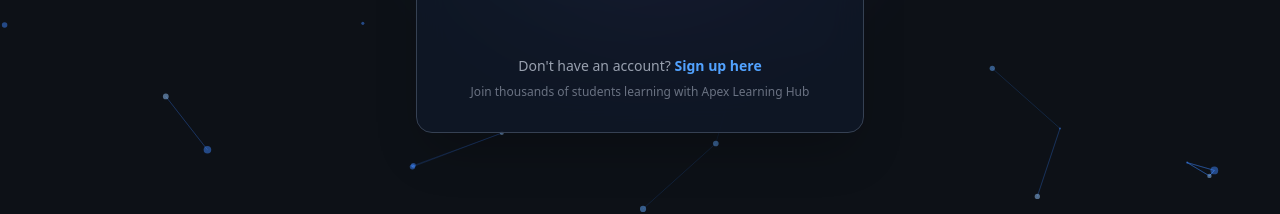
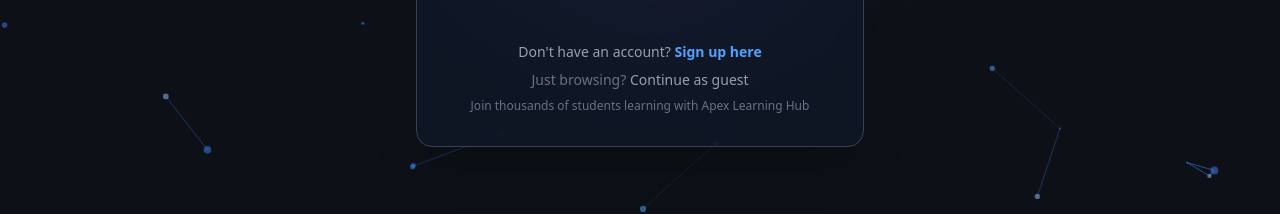
Before and after one commit to gathanuarobert/Apex-Learning, a React (Vite) app in the folder frontend/: page /login in a window 1280 px wide. Shown: the part 576-790 px from the top of the page. Built offline with nearby package versions, Linux system fonts and the light colour scheme; no server answers.

Commit message:
Uncomment the guest llinks.

```diff
--- a/frontend/src/components/Login.jsx
+++ b/frontend/src/components/Login.jsx
@@ -306,7 +306,7 @@ const Login = () => {
               Sign up here
             </button>
           </p>
-          {/* <p className="text-gray-500 text-sm">
+          <p className="text-gray-500 text-sm">
             Just browsing?{" "}
             <button
               onClick={() => navigate("/user-dashboard")}
@@ -314,7 +314,7 @@ const Login = () => {
             >
               Continue as guest
             </button>
-          </p> */}
+          </p>
           <p className="text-gray-500 text-xs">
             Join thousands of students learning with Apex Learning Hub
           </p>
```
